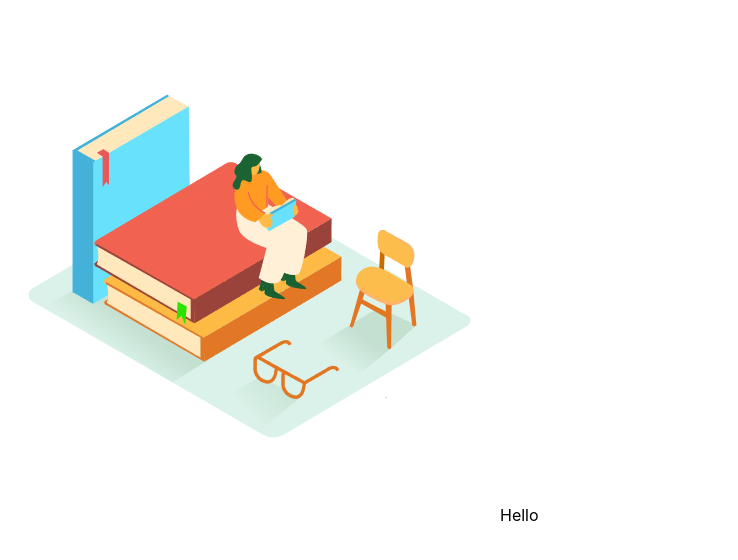
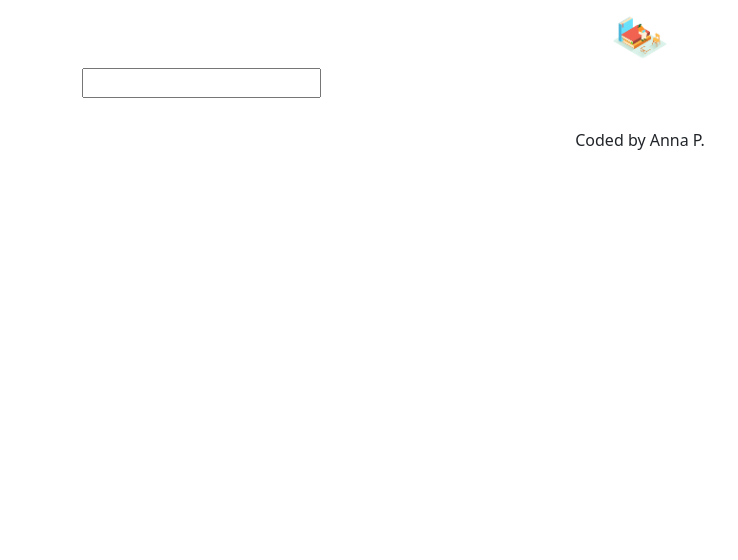
Before and after one commit to polllyann/dictionary-project, a React (Create React App) app: page / in a window 1280 px wide. Shown: the top 560 px of the page, without its empty margins (0-738 px from the left). Built offline with nearby package versions, Linux system fonts and the light colour scheme.

Commit message:
fixed bootstrap, added dictionary component and form

```diff
--- a/package.json
+++ b/package.json
@@ -6,7 +6,9 @@
     "@testing-library/jest-dom": "^5.16.5",
     "@testing-library/react": "^13.4.0",
     "@testing-library/user-event": "^13.5.0",
+    "bootstrap": "^5.2.2",
     "react": "^18.2.0",
+    "react-bootstrap": "^2.5.0",
     "react-dom": "^18.2.0",
     "react-scripts": "5.0.1",
     "web-vitals": "^2.1.4"
--- a/src/App.css
+++ b/src/App.css
@@ -0,0 +1,9 @@
+img {
+    display: block;
+    margin: 0 auto;
+}
+
+.app-footer {
+    text-align: center;
+    margin: 30px 0;
+}
--- a/src/App.js
+++ b/src/App.js
@@ -1,11 +1,20 @@
 import books from "./books.png";
+import 'bootstrap/dist/css/bootstrap.min.css';
 import "./App.css";
+import Dictionary from "./Dictionary";
 
 function App() {
   return (
     <div className="App">
-      <img src={books} alt="books"/>
-    Hello
+      <div className="container">
+      <img src={books} alt="books" width={60}/>
+    <main>
+      <Dictionary />
+    </main>
+    <footer className="app-footer">
+      Coded by Anna P.
+    </footer>
+    </div>
     </div>
   );
 }
--- /dev/null
+++ b/src/Dictionary.js
@@ -0,0 +1,23 @@
+import React, {useState} from "react";
+import "./Dictionary.css";
+
+export default function Dictionary() {
+    let [keyword, setKeyword] = useState("");
+
+    function search(event) {
+        event.preventDefault();
+        alert(`Searching for ${keyword} definition`);
+    }
+
+    function handleKeywordChange(event) {
+        setKeyword(event.target.value);
+    }
+
+    return (
+        <div className="Dictionary">
+            <form onSubmit={search}>
+                <input type="search" onChange={handleKeywordChange}/>
+            </form>
+        </div>
+    );
+}
```
Also changed, not shown: src/Dictionary.css (added), 1 other file (tests, documents, lock files or other folders).
